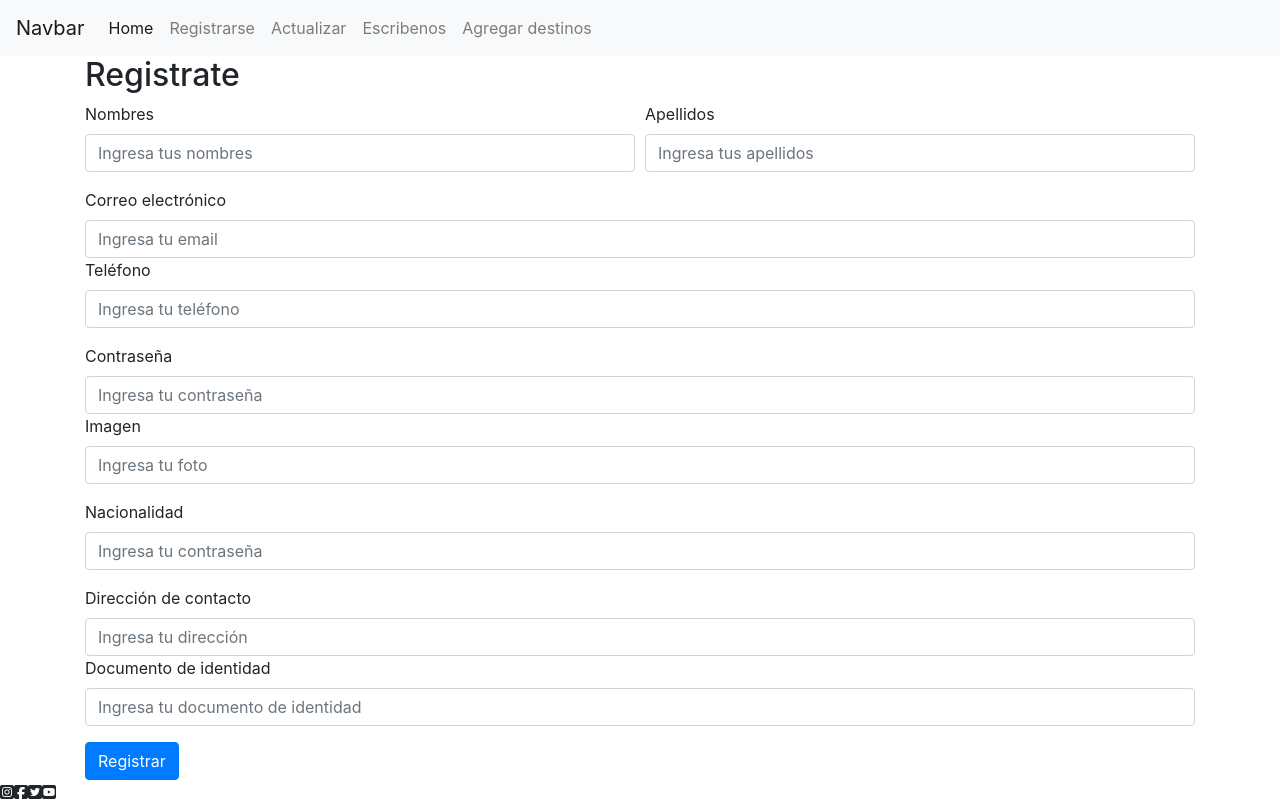
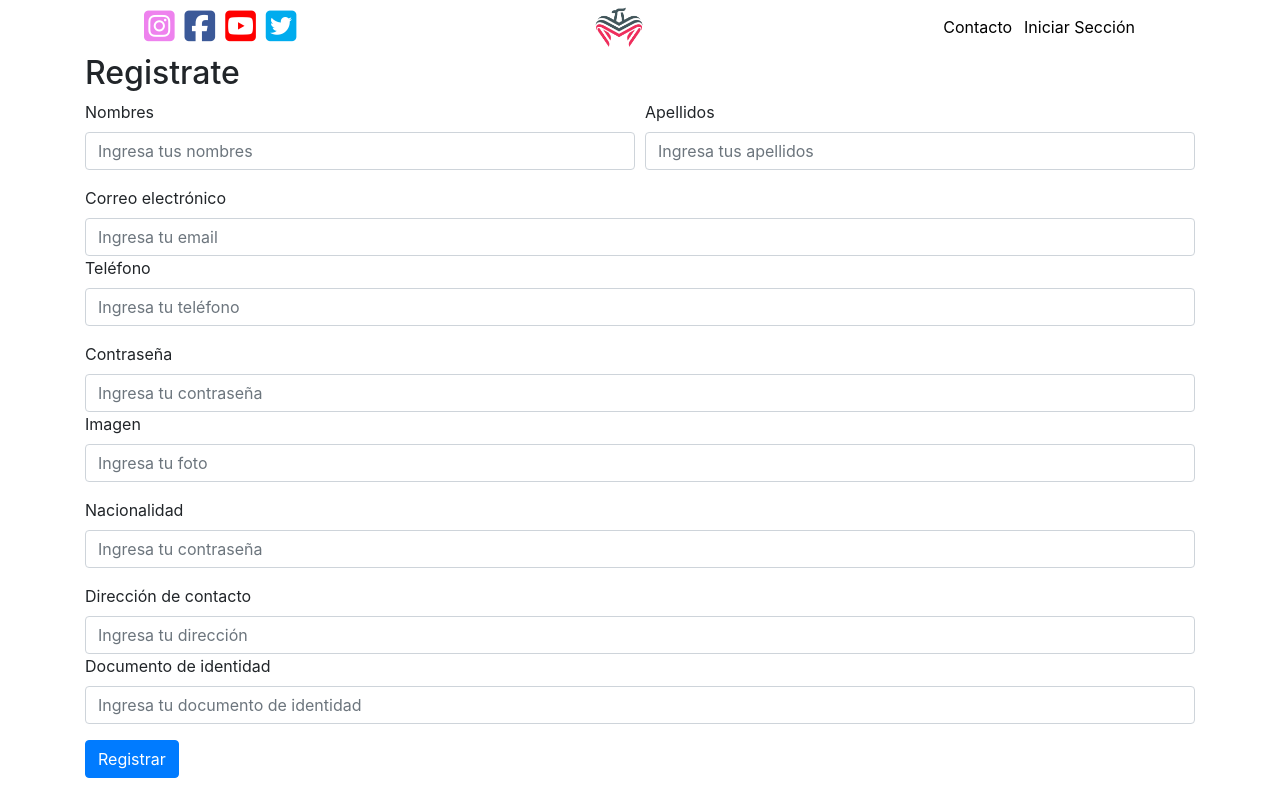
Before and after one commit to elen92/frontfalcon, an Angular app: page / in a window 1280 px wide. Shown: the top 801 px of the page. Built offline with nearby package versions, Linux system fonts and the light colour scheme.

Commit message:
estilos agregados

```diff
--- a/src/app/app.component.html
+++ b/src/app/app.component.html
@@ -1,3 +1,3 @@
-<app-menu></app-menu>
+<app-main-menu></app-main-menu>
+<!-- <app-menu></app-menu> -->
 <router-outlet></router-outlet>
-<app-main-menu></app-main-menu>
--- a/src/app/components/main-menu/main-menu.component.css
+++ b/src/app/components/main-menu/main-menu.component.css
@@ -1,13 +1,38 @@
 .main-menu-box
 {
-
-    .iconos{
-
-    }
-    .logo{
-
-    }
-    .contactos{
-
-    }
+    display: flex;
+    justify-content: space-around;
+    align-content: center;
 }
+.iconos,.contactos,.logo{
+    display: flex;
+    align-items: center;
+}
+.iconos i{
+    font-size: 35px;
+    margin: 0 5px;
+}
+.icon-insta{
+    color: violet;
+}
+.icon-face{
+    color: #3b5998;
+}
+.icon-twit{
+    color: #00acee;
+}
+.icon-you{
+    color: #ff0000;
+}
+.logo img{
+    max-width: 80px;
+}
+.contactos button{
+    background-color: transparent;
+    border: none;
+}
+.contactos button:hover{
+    background-color: transparent;
+    border: none;
+    color: violet;
+}
--- a/src/app/components/main-menu/main-menu.component.html
+++ b/src/app/components/main-menu/main-menu.component.html
@@ -1,18 +1,26 @@
 <div class="main-menu-box">
      <div class="iconos">
+          <a class="icon-insta" href="http://" target="_blank" >
                <i class="fab fa-instagram-square"></i>
+          </a>
+          <a class="icon-face" href="http://" target="_blank" >
                <i class="fab fa-facebook-square"></i>
+          </a>
+          <a class="icon-you" href="http://" target="_blank" >
+               <i class="fab fa-youtube-square"></i>
+          </a>
+          <a class="icon-twit" href="http://" target="_blank" >
                <i class="fab fa-twitter-square"></i>
-    <i class="fab fa-youtube-square"></i>
-
+          </a>
      </div>
      <div class="logo">
+          <a href="#">
                <img src="../../../assets/image/Logo-FalconTravel-color-icono.png" alt="">
+          </a>
      </div>
-   <div class = "contactos">
+     <div class="contactos">
           <button>Contacto</button>
           <button>Iniciar Sección</button>
           <img src="" alt="">
      </div>
-
 </div>
```
Lines whose indentation alone changed are shown as unchanged.
